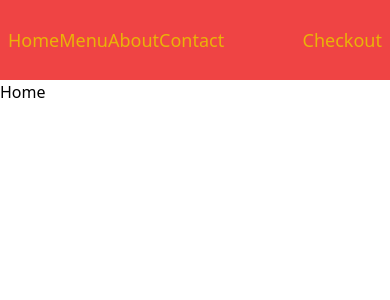
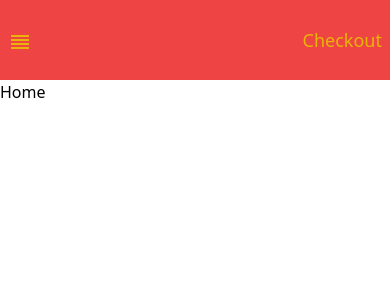
Before and after one commit to NMc0der/React-pizza-shop, a React (Vite) app: page / in a window 390 px wide. Shown: the top 300 px of the page. Built offline with nearby package versions, Linux system fonts and the light colour scheme.

Commit message:
insalled MUI and created dropdown-menu

```diff
--- a/package.json
+++ b/package.json
@@ -10,6 +10,10 @@
     "preview": "vite preview"
   },
   "dependencies": {
+    "@emotion/react": "^11.11.3",
+    "@emotion/styled": "^11.11.0",
+    "@mui/icons-material": "^5.15.6",
+    "@mui/material": "^5.15.6",
     "react": "^18.2.0",
     "react-dom": "^18.2.0",
     "react-router-dom": "^6.21.2"
--- a/src/components/Navbar.jsx
+++ b/src/components/Navbar.jsx
@@ -1,15 +1,27 @@
 import { Link } from "react-router-dom";
+import ReorderIcon from "@mui/icons-material/Reorder";
 
 export function Navbar() {
   return (
-    <div className="navbar text-lg bg-red-500 text-yellow-500 h-20  flex items-center p-2">
-      <div className="leftSide mr-auto w-1/2 flex justify-around ">
-        <Link to="/">Home</Link>
-        <Link to="/menu">Menu</Link>
-        <Link to="/about">About</Link>
-        <Link to="/contact">Contact</Link>
+    <div className=" navbar text-lg bg-red-500 text-yellow-500 h-20  flex items-center p-2">
+      <div className="leftSide mr-auto w-1/2 flex justify-start sm:justify-around">
+        <Link className="sm:block hidden" to="/">
+          Home
+        </Link>
+        <Link className="sm:block hidden" to="/menu">
+          Menu
+        </Link>
+        <Link className="sm:block hidden" to="/about">
+          About
+        </Link>
+        <Link className="sm:block hidden" to="/contact">
+          Contact
+        </Link>
+        <button className="menu-btn ">
+          <ReorderIcon />
+        </button>
       </div>
-      <div className="rightSide">
+      <div className="rightSide ml-auto">
         <button className="checkout-btn">Checkout</button>
       </div>
     </div>
```
Also changed, not shown: 1 other file (tests, documents, lock files or other folders).
